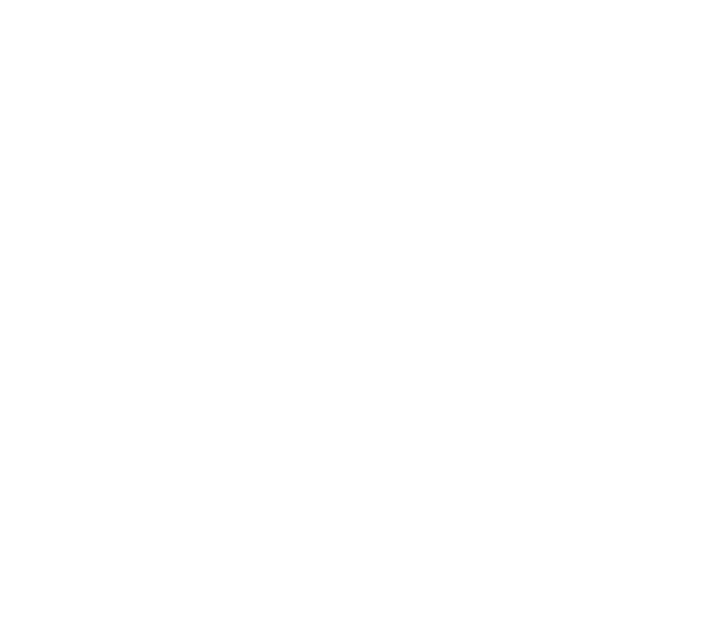
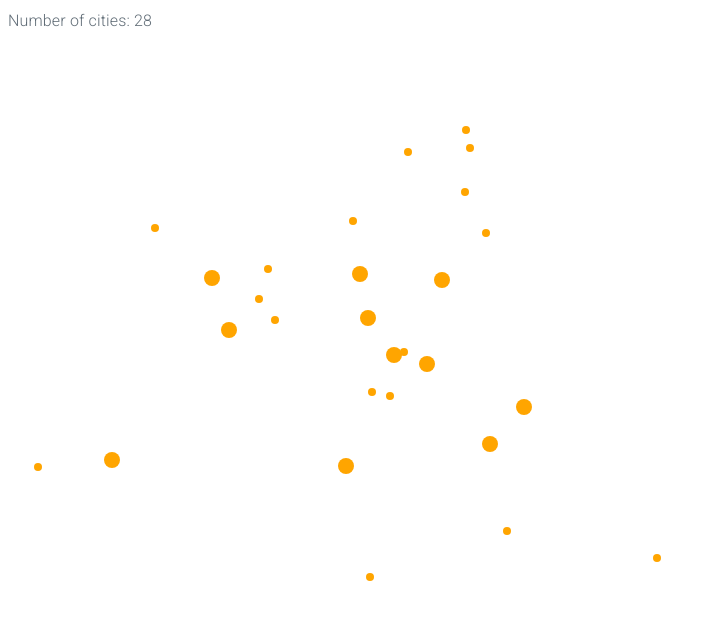
Before and after one commit to duanchenliu/lab-3-introduction-to-svg-d3-duanchenliu, a plain HTML site: page index.html in a window 1280 px wide. Shown: the whole page, without its empty margins (0-715 px from the left). Drawn offline with nearby package versions, Linux system fonts and the light colour scheme.

Commit message:
newUpdates

```diff
--- a/css/style.css
+++ b/css/style.css
@@ -1 +1,5 @@
 /* custom css rules */
+.city-label{
+    font-size: 11px;
+    text-anchor: middle;
+}
--- a/js/main.js
+++ b/js/main.js
@@ -1,4 +1,93 @@
 /* main JS file */
-d3.csv("data/sandwiches.csv", function(data) {
-	console.log(data);
-});
+// d3.csv("data/sandwiches.csv", function(data) {
+
+// });
+
+d3.csv('data/cities.csv')
+  .then(function(data) {
+	// data is now whole data set
+    // draw chart in here!
+	// console.log("Data loading complete. Work with dataset.");
+	// console.log(data);
+	// console.log(typeof(data));
+	// console.log(data[0]);
+	filtered = data.filter(function(data){
+		return (data.eu=="true");
+	});
+	countnum = filtered.length;
+	console.log(filtered);
+	d3.select("body").append("div").append("p").text("Number of cities: " + countnum);
+	prepareData(filtered, countnum);
+
+	// Draw SVG circle:
+	var svg = d3.select("body").append("svg")
+            .attr("width", 700)
+			.attr("height", 550)
+
+	svg.selectAll("circle")
+       .data(filtered)
+	   .enter()
+	   .append("circle")
+	   .attr("fill", "Orange")
+	   .attr("r", function(d, index){
+		   if (d.population<1000000){
+			   return 4;
+		   }else{
+			   return 8;
+		   }
+	   })
+	  .attr("cy", function(d, index){
+		  return d.y;
+	  })
+	  .attr("cx", function(d,index){
+		  return d.x;
+	  });
+
+	  svg.selectAll("text")
+		 .data(filtered)
+		 .enter()
+		 .append("text")
+		 .attr("class", "city-label")
+		 .attr("x", function(d,index){
+			 return d.x + 5;
+		 })
+		 .attr("y", function(d,index){
+			 return d.y + 5;
+		 })
+		 .attr("font-size", 20)
+		 .attr("font-family", "sans-serif")
+		 .attr("fill", "blue");
+
+
+
+
+
+	//   .text("city-label",function(d,index){
+	// 	  return d.city;
+	//   });
+	// .attr("cx", function(d, index) {
+	// 	return ((index+1) * 125);
+    // })
+    // .attr("fill", function(d,index){
+    //     if (d.price<7){
+    //         return "Green";
+    //     }else{
+    //         return "Blue";
+    //     }
+    // })
+    // .attr("stroke", "Black");
+  })
+  .catch(function(error){
+     // handle error
+  })
+  console.log("Do something else, without the data");
+
+  function prepareData(dataset, len){
+	  for (i =0; i<len; i++){
+		  dataset[i].population = +dataset[i].population;
+		  dataset[i].x= +dataset[i].x;
+		  dataset[i].y= +dataset[i].y;
+	  }
+	//   console.log(typeof(dataset[0].population));
+	  return;
+  }
```
Also changed, not shown: index.html (+5 -0 lines).
